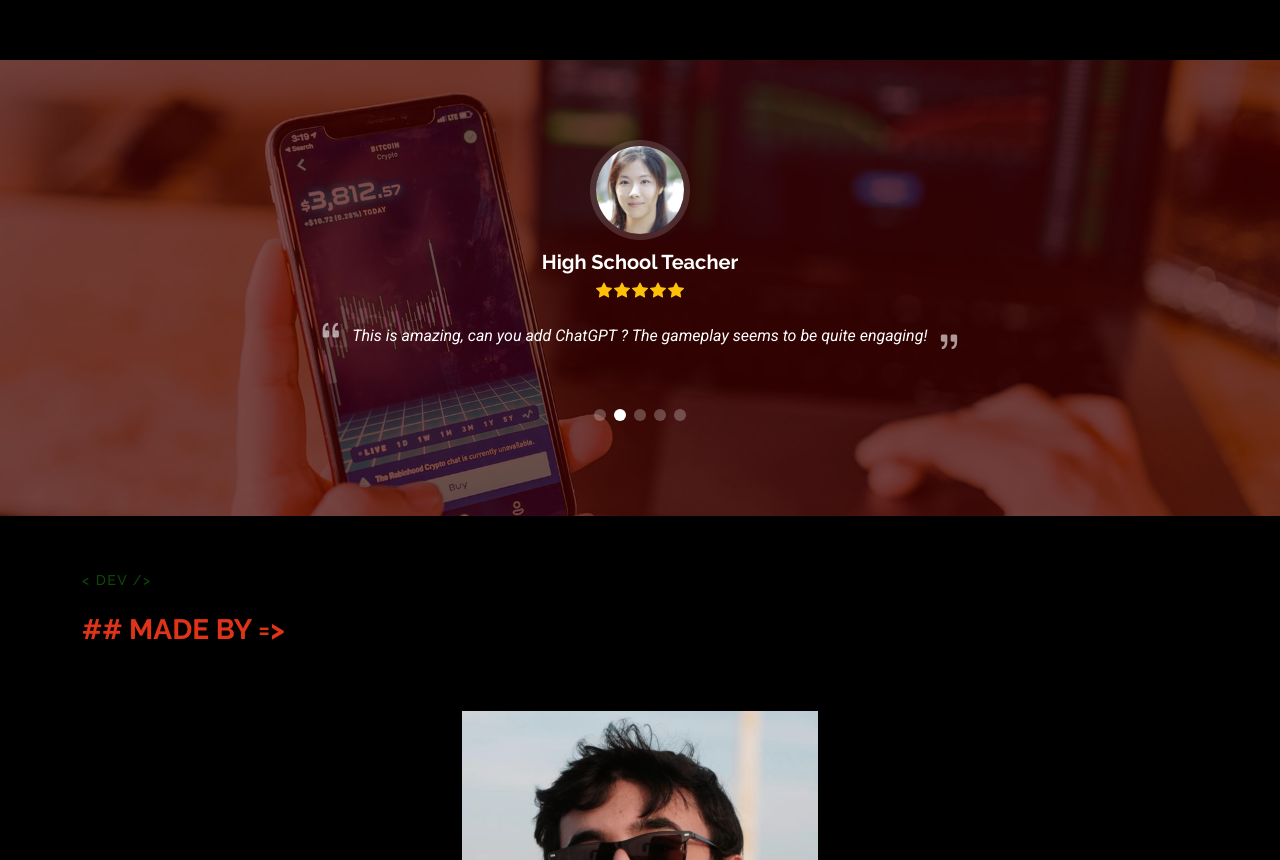
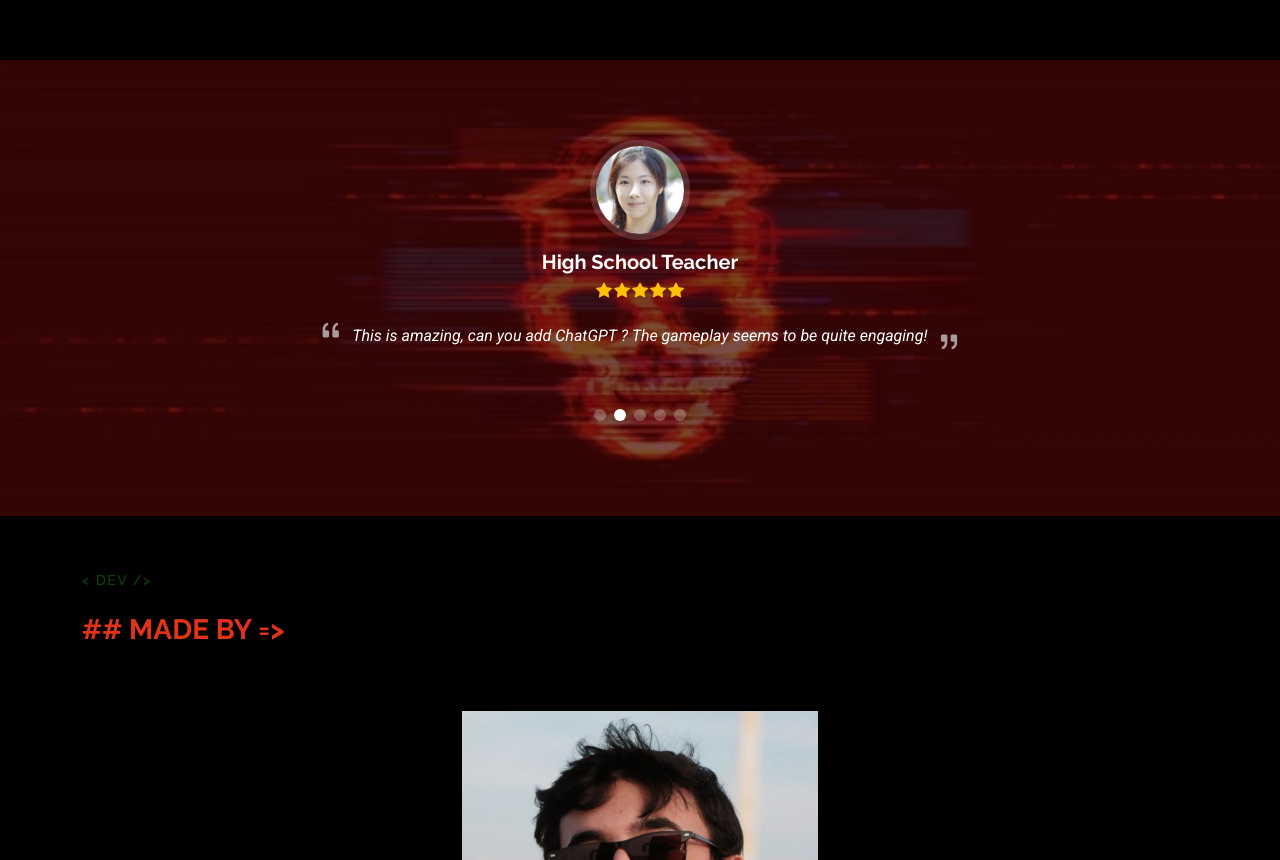
Before and after one commit to alinoorisnerd/IM_capstone_26, a plain HTML site: page index.html in a window 1280 px wide. Shown: the part 3279-4139 px from the top of the page. Drawn offline with Linux system fonts and the light colour scheme.

Commit message:
resolved 2

```diff
--- a/index.html
+++ b/index.html
@@ -304,7 +304,7 @@
     <!-- Testimonials Section -->
     <section id="testimonials" class="testimonials section dark-background">
 
-      <img src="assets/img/testimonials-bg.jpg" class="testimonials-bg" alt="">
+      <img src="assets/img/third.png" class="testimonials-bg" alt="">
 
       <div class="container" data-aos="fade-up" data-aos-delay="100">
 
```
